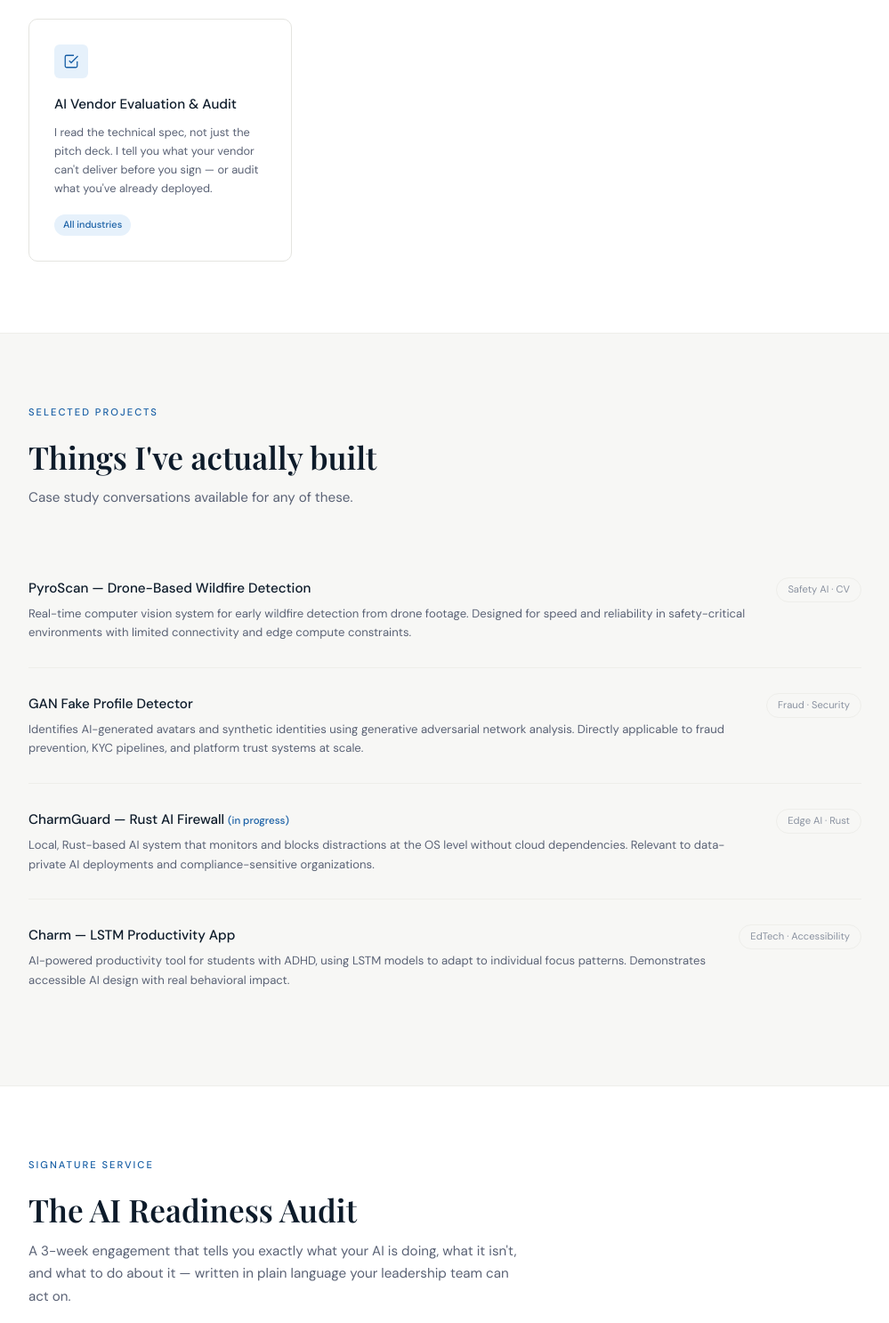
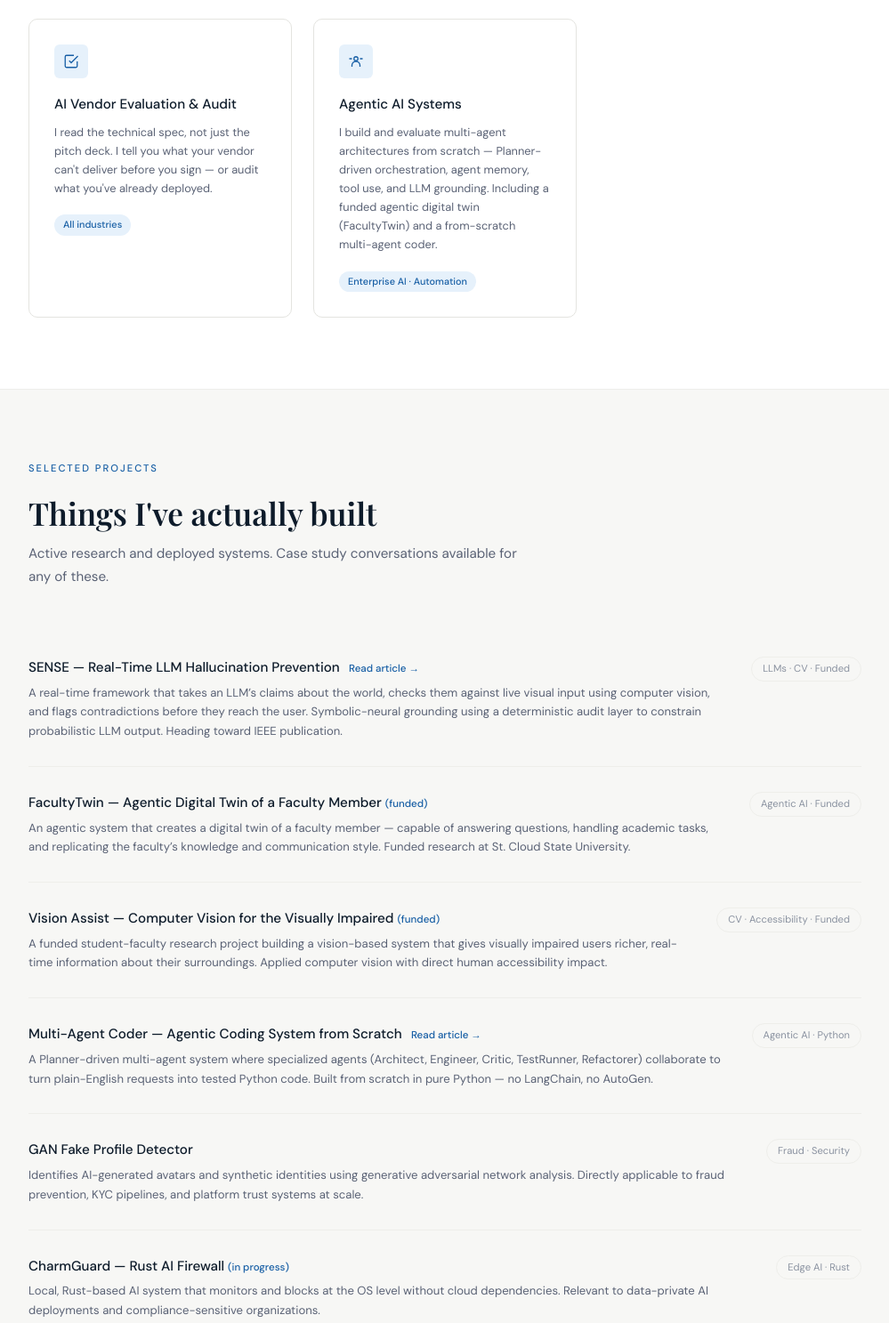
Before and after one commit to zosob/consulting-page, a plain HTML site: page index.html in a window 1280 px wide. Shown: the part 1715-3202 px from the top of the page at 89% size, without its empty margins (140-1139 px from the left). Drawn offline with nearby package versions, Linux system fonts and the light colour scheme; a web font is replaced by a local one.

Commit message:
Refine content and update statistics in index.html
Updated various sections for clarity and accuracy, including statistics and project descriptions.

```diff
--- a/index.html
+++ b/index.html
@@ -5,8 +5,6 @@
 <meta name="viewport" content="width=device-width, initial-scale=1.0">
 <title>Dr. BG | AI & Computer Vision Consultant</title>
 <link rel="icon" type="image/png" href="favicon.png">
-<!-- To add your icon later: save your image as favicon.png in the same folder as this HTML file -->
-<!-- Recommended sizes: 32x32px or 64x64px PNG -->
 <link rel="preconnect" href="https://fonts.googleapis.com">
 <link href="https://fonts.googleapis.com/css2?family=Playfair+Display:ital,wght@0,600;1,400&family=DM+Sans:opsz,wght@9..40,300;9..40,400;9..40,500&display=swap" rel="stylesheet">
 <style>
@@ -216,8 +214,8 @@
     <div class="stats-grid">
       <div class="stat"><div class="stat-num">PhD</div><div class="stat-label">Generative modeling &amp; neural networks</div></div>
       <div class="stat"><div class="stat-num">20+</div><div class="stat-label">Student AI projects mentored</div></div>
-      <div class="stat"><div class="stat-num">4+</div><div class="stat-label">Production AI systems shipped</div></div>
-      <div class="stat"><div class="stat-num">0</div><div class="stat-label">Vendor kickbacks. Ever.</div></div>
+      <div class="stat"><div class="stat-num">6+</div><div class="stat-label">AI systems built &amp; actively maintained</div></div>
+      <div class="stat"><div class="stat-num">3</div><div class="stat-label">Funded research projects active now</div></div>
     </div>
   </div>
 </section>
@@ -228,7 +226,7 @@
     <div class="section-header">
       <span class="eyebrow">Core consulting domains</span>
       <h2>Where I do my best work</h2>
-      <p>Each domain maps directly to a project I've built and deployed &mdash; not a whitepaper I read.</p>
+      <p>Each domain maps directly to a funded project or deployed system &mdash; not a whitepaper I read.</p>
     </div>
     <div class="domains-grid">
       <div class="domain-card">
@@ -255,6 +253,12 @@
         <p>I read the technical spec, not just the pitch deck. I tell you what your vendor can't deliver before you sign &mdash; or audit what you've already deployed.</p>
         <span class="domain-chip">All industries</span>
       </div>
+      <div class="domain-card">
+        <div class="domain-icon"><svg viewBox="0 0 24 24"><circle cx="12" cy="8" r="3"/><path d="M6 20v-2a6 6 0 0112 0v2"/><path d="M18 8h4M2 8h4"/></svg></div>
+        <h3>Agentic AI Systems</h3>
+        <p>I build and evaluate multi-agent architectures from scratch &mdash; Planner-driven orchestration, agent memory, tool use, and LLM grounding. Including a funded agentic digital twin (FacultyTwin) and a from-scratch multi-agent coder.</p>
+        <span class="domain-chip">Enterprise AI &middot; Automation</span>
+      </div>
     </div>
   </div>
 </section>
@@ -265,24 +269,36 @@
     <div class="section-header">
       <span class="eyebrow">Selected projects</span>
       <h2>Things I've actually built</h2>
-      <p>Case study conversations available for any of these.</p>
+      <p>Active research and deployed systems. Case study conversations available for any of these.</p>
     </div>
     <div class="projects-list">
       <div class="project-row">
-        <div><p class="project-name">PyroScan &mdash; Drone-Based Wildfire Detection</p><p class="project-desc">Real-time computer vision system for early wildfire detection from drone footage. Designed for speed and reliability in safety-critical environments with limited connectivity and edge compute constraints.</p></div>
-        <span class="project-tag">Safety AI &middot; CV</span>
+        <div><p class="project-name">SENSE &mdash; Real-Time LLM Hallucination Prevention <a href="https://dev.to/codewithbg/i-built-a-real-time-hallucination-prevention-system-for-llms-using-computer-vision-1age" target="_blank" style="font-size:.72rem;color:var(--blue);font-weight:500;text-decoration:none;margin-left:.4rem;">Read article &rarr;</a></p><p class="project-desc">A real-time framework that takes an LLM&rsquo;s claims about the world, checks them against live visual input using computer vision, and flags contradictions before they reach the user. Symbolic-neural grounding using a deterministic audit layer to constrain probabilistic LLM output. Heading toward IEEE publication.</p></div>
+        <span class="project-tag">LLMs &middot; CV &middot; Funded</span>
+      </div>
+      <div class="project-row">
+        <div><p class="project-name">FacultyTwin &mdash; Agentic Digital Twin of a Faculty Member <span style="font-size:.72rem;color:var(--blue);font-weight:500;">(funded)</span></p><p class="project-desc">An agentic system that creates a digital twin of a faculty member &mdash; capable of answering questions, handling academic tasks, and replicating the faculty&rsquo;s knowledge and communication style. Funded research at St. Cloud State University.</p></div>
+        <span class="project-tag">Agentic AI &middot; Funded</span>
+      </div>
+      <div class="project-row">
+        <div><p class="project-name">Vision Assist &mdash; Computer Vision for the Visually Impaired <span style="font-size:.72rem;color:var(--blue);font-weight:500;">(funded)</span></p><p class="project-desc">A funded student-faculty research project building a vision-based system that gives visually impaired users richer, real-time information about their surroundings. Applied computer vision with direct human accessibility impact.</p></div>
+        <span class="project-tag">CV &middot; Accessibility &middot; Funded</span>
+      </div>
+      <div class="project-row">
+        <div><p class="project-name">Multi-Agent Coder &mdash; Agentic Coding System from Scratch <a href="https://dev.to/codewithbg/i-built-a-multi-agent-coding-system-from-scratch-in-python-no-frameworks-44l9" target="_blank" style="font-size:.72rem;color:var(--blue);font-weight:500;text-decoration:none;margin-left:.4rem;">Read article &rarr;</a></p><p class="project-desc">A Planner-driven multi-agent system where specialized agents (Architect, Engineer, Critic, TestRunner, Refactorer) collaborate to turn plain-English requests into tested Python code. Built from scratch in pure Python &mdash; no LangChain, no AutoGen.</p></div>
+        <span class="project-tag">Agentic AI &middot; Python</span>
       </div>
       <div class="project-row">
         <div><p class="project-name">GAN Fake Profile Detector</p><p class="project-desc">Identifies AI-generated avatars and synthetic identities using generative adversarial network analysis. Directly applicable to fraud prevention, KYC pipelines, and platform trust systems at scale.</p></div>
         <span class="project-tag">Fraud &middot; Security</span>
       </div>
       <div class="project-row">
-        <div><p class="project-name">CharmGuard &mdash; Rust AI Firewall <span style="font-size:.72rem;color:var(--blue);font-weight:500;">(in progress)</span></p><p class="project-desc">Local, Rust-based AI system that monitors and blocks distractions at the OS level without cloud dependencies. Relevant to data-private AI deployments and compliance-sensitive organizations.</p></div>
+        <div><p class="project-name">CharmGuard &mdash; Rust AI Firewall <span style="font-size:.72rem;color:var(--blue);font-weight:500;">(in progress)</span></p><p class="project-desc">Local, Rust-based AI system that monitors and blocks at the OS level without cloud dependencies. Relevant to data-private AI deployments and compliance-sensitive organizations.</p></div>
         <span class="project-tag">Edge AI &middot; Rust</span>
       </div>
       <div class="project-row">
-        <div><p class="project-name">Charm &mdash; LSTM Productivity App</p><p class="project-desc">AI-powered productivity tool for students with ADHD, using LSTM models to adapt to individual focus patterns. Demonstrates accessible AI design with real behavioral impact.</p></div>
-        <span class="project-tag">EdTech &middot; Accessibility</span>
+        <div><p class="project-name">ElderConnect &mdash; AI Platform to Protect Seniors from Cyberthreats <a href="https://www.semanticscholar.org/paper/ElderConnect%3A-An-AI-Powered-Platform-to-Empower-Sayeed-Tamut/fec512a8323f2ab71860ce4cc7f86e85e05bbe7b" target="_blank" style="font-size:.72rem;color:var(--blue);font-weight:500;text-decoration:none;margin-left:.4rem;">IEEE paper &rarr;</a></p><p class="project-desc">A published IEEE research paper and platform that helps elderly users recognize and defend against cyberthreats including phishing, vishing, baiting, and pretexting. An accessible, AI-driven system designed specifically for a vulnerable population &mdash; combining security AI with inclusive design.</p></div>
+        <span class="project-tag">IEEE Published &middot; Security AI</span>
       </div>
     </div>
   </div>
@@ -427,9 +443,9 @@
     <div class="about-layout">
       <div class="about-avatar" style="padding:0;overflow:hidden;"><img src="profile.png" alt="Dr. BG" style="width:100%;height:100%;object-fit:cover;border-radius:50%;display:block;"></div>
       <div class="about-text">
-        <p>I'm an Assistant Professor of Computer Science at St. Cloud State University and head of the university's AI Innovation &amp; Research Committee. My PhD focused on generative modeling, machine learning, and neural networks &mdash; with applied work spanning drone-based safety systems, deepfake detection, and edge AI in Rust.</p>
-        <p><strong>I consult because I kept seeing companies deploy AI that no one on their team could explain, audit, or fix when it failed.</strong> My value isn't knowing the latest model &mdash; it's understanding the fundamentals underneath it well enough to tell you when something won't survive production.</p>
-        <p>I work with a small number of clients at a time. I don't take every engagement. If you want the honest technical read, let's talk.</p>
+        <p>I'm an Assistant Professor of Computer Science at St. Cloud State University. A previous head of Arkansas Tech University's AI Committee. My PhD focused on generative modeling, machine learning, and neural networks. I currently lead multiple funded research projects &mdash; including <strong>FacultyTwin</strong>, an agentic digital twin of a faculty member; a <strong>vision-based assistive system</strong> for the visually impaired; and <strong>SENSE</strong>, a real-time LLM hallucination prevention framework grounded in computer vision.</p>
+        <p><strong>I consult because active research gives me something most consultants don't have: I know what's actually being built in labs right now, not just what vendors are packaging for sale.</strong> When I tell you an AI system won't hold up in production, I'm drawing on the same reasoning I use to design systems that do.</p>
+        <p>I write publicly on DEV.to about what I build. I work with a small number of clients at a time and don't take every engagement. If you want the honest technical read, let's talk.</p>
         <p><strong>Based in Minnesota. Available for Twin Cities engagements and remote advisory.</strong><br>
         <a href="mailto:drbghoshconsults@yahoo.com" style="color:var(--blue);text-decoration:none;font-size:.88rem;">drbghoshconsults@yahoo.com</a></p>
       </div>
@@ -442,7 +458,7 @@
   <div class="container">
     <div class="cta-inner">
       <h2>Ready for AI that actually works?</h2>
-      <p>Book a free 30-minute call. You'll leave with clarity on your AI situation &mdash; whether or not we work together. No pitch, no pressure.</p>
+      <p>Book a free 30-minute call. You'll leave with clarity on your AI situation whether or not we work together. No pitch, no pressure.</p>
       <a href="mailto:drbghoshconsults@yahoo.com" class="btn-white">Book your free strategy call &#8594;</a>
     </div>
   </div>
```
